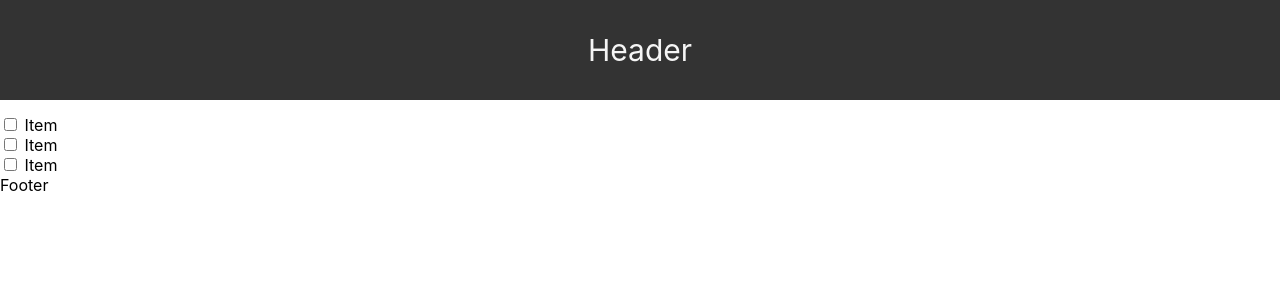
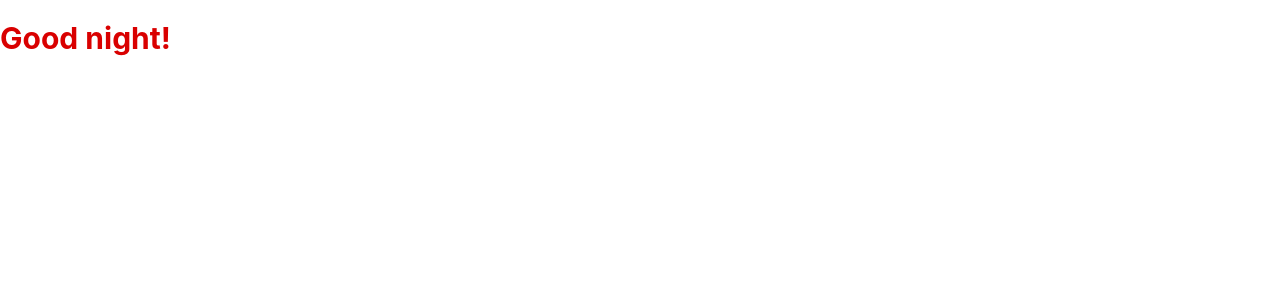
Before and after one commit to jacknehme/scrimba-learn-react, a React (Create React App) app: page / in a window 1280 px wide. Shown: the top 300 px of the page. Built offline with nearby package versions, Linux system fonts and the light colour scheme.

Commit message:
Working with in-line styles

```diff
--- a/public/index.html
+++ b/public/index.html
@@ -23,7 +23,7 @@
   </head>
   <body>
     <noscript>You need to enable JavaScript to run this app.</noscript>
-    <!-- <div>Stopped at Part 13. https://scrimba.com/g/glearnreact</div> -->
+    <!-- <div>Stopped at Part . https://scrimba.com/g/glearnreact</div> -->
     <div id="root"></div>
     <!--
       This HTML file is a template.
--- a/src/index.js
+++ b/src/index.js
@@ -2,8 +2,32 @@ import React from 'react';
 import ReactDOM from 'react-dom';
 import './index.css';
 
-import App from './App';
+// import App from './App';
+function App() {
+    const date = new Date();
+    const hours = date.getHours();
+    let timeOfDay;
+    const styles = {
+        fontSize: 30
+    };
 
+    if (hours < 12) {
+        timeOfDay = 'morning';
+        styles.color = "#04756F";
+    } else if (hours >= 12 && hours < 17) {
+        timeOfDay = 'afternoon';
+        styles.color = "#2E0927";
+    } else {
+        timeOfDay = 'night';
+        styles.color = "#D90000";
+    }
+
+
+
+    return (
+        <h1 style={styles}>Good {timeOfDay}!</h1>
+    );
+}
 
 ReactDOM.render(<App />, document.getElementById('root'));
 
```
Also changed, not shown: 1 other file (tests, documents, lock files or other folders).
